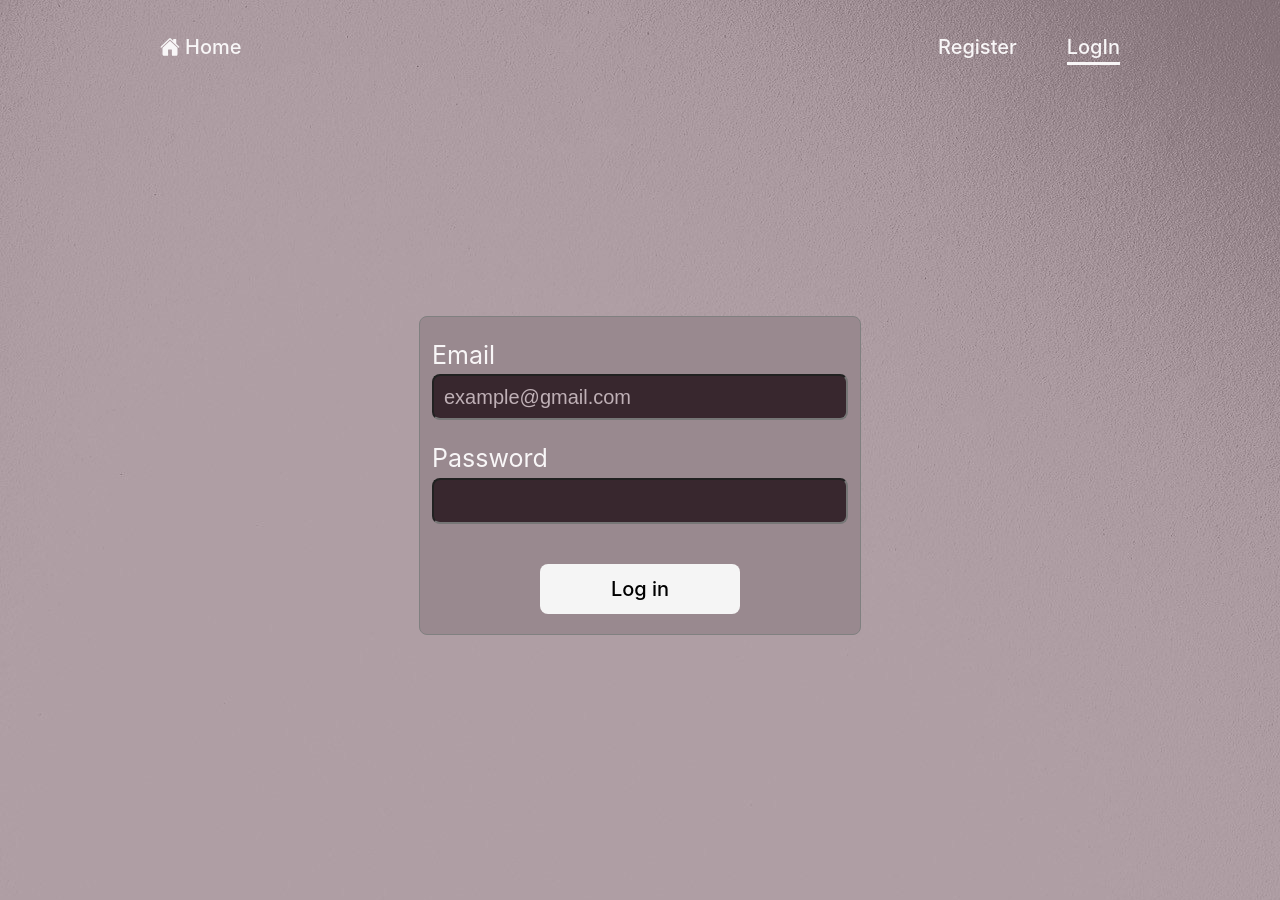
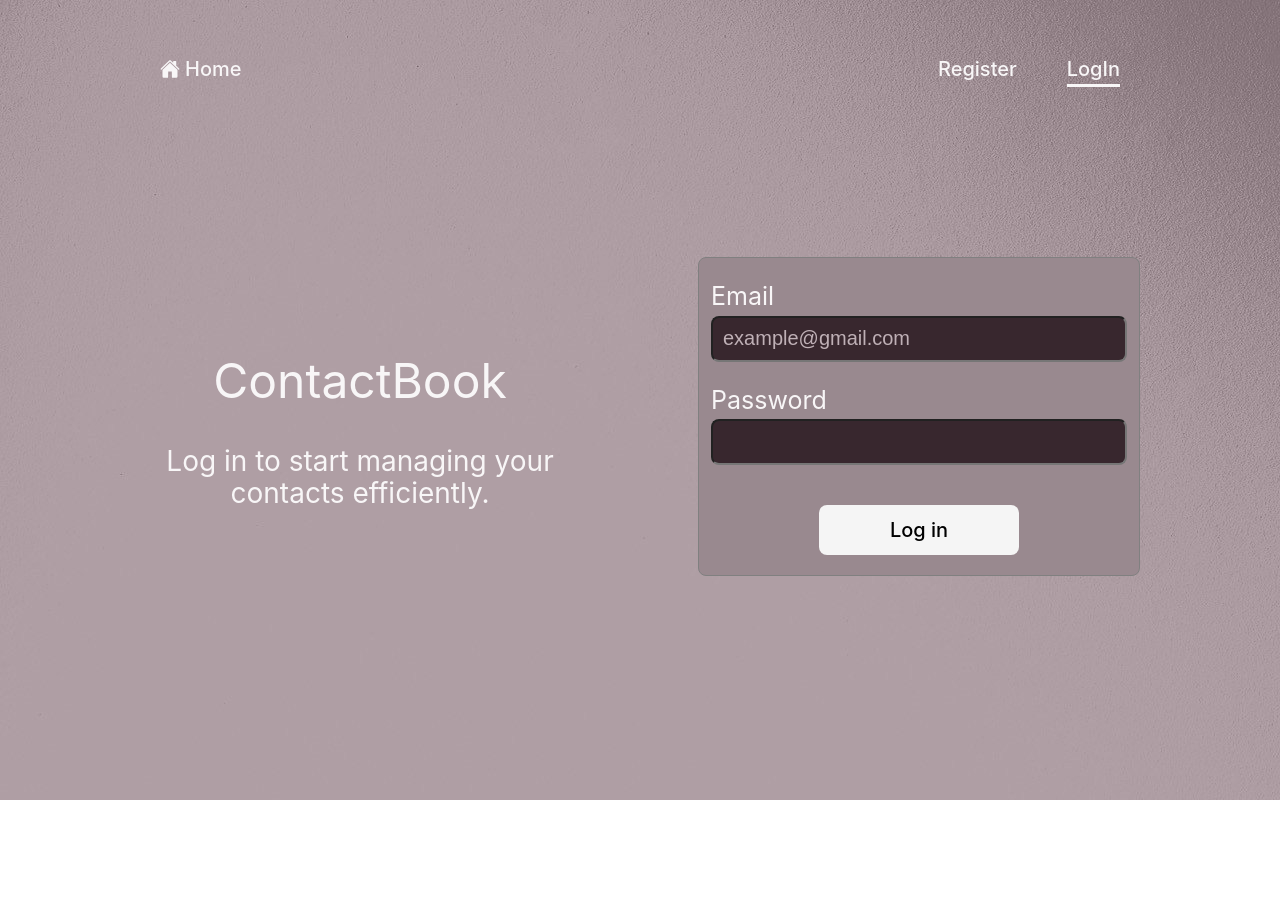
Before and after one commit to MrKrodbon/goit-react-hw-08, a React (Vite) app: page /login in a window 1280 px wide. Shown: the top 900 px of the page. After the commit the page ends 800 px from the top, so only its background shows below. Built offline with nearby package versions, Linux system fonts and the light colour scheme.

Commit message:
add styles

```diff
--- a/src/components/Contact/Contact.jsx
+++ b/src/components/Contact/Contact.jsx
@@ -4,11 +4,17 @@ import { FaPhoneAlt } from "react-icons/fa";
 import { useDispatch } from "react-redux";
 import { deleteContact } from "../../redux/contacts/operations";
 
+import { FaRegTrashAlt } from "react-icons/fa";
+import { FaUserEdit } from "react-icons/fa";
+
 const Contact = ({ contact: { id, name, number } }) => {
   const dispatch = useDispatch();
 
   const onDeleteContactHandler = () => {
     dispatch(deleteContact(id));
+  };
+  const onEditContactHandler = () => {
+    // dispatch(deleteContact(id));
   };
 
   return (
@@ -23,13 +29,22 @@ const Contact = ({ contact: { id, name, number } }) => {
           {number}
         </p>
       </div>
-      <button
-        type="button"
-        className={styles.contactControlBtn}
-        onClick={onDeleteContactHandler}
-      >
-        Delete
-      </button>
+      <div className={styles.contactControlBtnsWrapper}>
+        <button
+          type="button"
+          className={styles.contactEditBtn}
+          onClick={onEditContactHandler}
+        >
+          <FaUserEdit />
+        </button>
+        <button
+          type="button"
+          className={styles.contactDeleteBtn}
+          onClick={onDeleteContactHandler}
+        >
+          <FaRegTrashAlt />
+        </button>
+      </div>
     </div>
   );
 };
--- a/src/components/Contact/Contact.module.css
+++ b/src/components/Contact/Contact.module.css
@@ -5,10 +5,16 @@
   align-items: center;
   height: 80px;
   width: 350px;
-  border: 1px solid black;
+  border: 1px solid gray;
   border-radius: 8px;
-  background-color: #99898f;
+  background-color: #a49aa4;
   padding: 10px;
+}
+
+.contactControlBtnsWrapper {
+  display: flex;
+  flex-direction: row;
+  gap: 10px;
 }
 
 .contactInfo {
@@ -24,7 +30,8 @@
   font-weight: bold;
 }
 
-.contactControlBtn {
+.contactDeleteBtn,
+.contactEditBtn {
   background-color: whitesmoke;
   color: black;
   display: flex;
@@ -37,8 +44,13 @@
   transition: background-color 0.5s ease, color 0.5s ease;
 }
 
-.contactControlBtn:hover {
+.contactDeleteBtn:hover {
   background-color: #da888d;
+  color: white;
+}
+
+.contactEditBtn:hover {
+  background-color: #bfb0b6;
   color: white;
 }
 
--- a/src/pages/ContactsPage/ContactsPage.jsx
+++ b/src/pages/ContactsPage/ContactsPage.jsx
@@ -17,8 +17,10 @@ const ContactsPage = () => {
   return (
     <div className={styles.contactsPageWrapper}>
       <ContactForm />
-      <SearchBox />
-      <ContactList />
+      <div className={styles.contactsPageSearchWrapper}>
+        <SearchBox />
+        <ContactList />
+      </div>
     </div>
   );
 };
--- a/src/pages/ContactsPage/ContactsPage.module.css
+++ b/src/pages/ContactsPage/ContactsPage.module.css
@@ -1,7 +1,18 @@
 .contactsPageWrapper {
   margin-top: 100px;
-  min-height: 100vh;
+  min-height: 80vh;
   display: flex;
-  flex-direction: column;
+  flex-direction: row;
+  justify-content: space-between;
   align-items: start;
 }
+
+.contactsPageSearchWrapper {
+  border-radius: 8px;
+  border: 1px solid gray;
+  background-color: #99898f;
+  height: 568px;
+  padding: 20px;
+  overflow: auto;
+  scroll-behavior: smooth;
+}
--- a/src/pages/HomePage/HomePage.jsx
+++ b/src/pages/HomePage/HomePage.jsx
@@ -3,7 +3,7 @@ import styles from "./HomePage.module.css";
 const HomePage = () => {
   return (
     <div className={styles.homePageWrapper}>
-      <p className={styles.mainTitle}>Contact book</p>
+      <p className={styles.mainTitle}>ContactBook</p>
       <p className={styles.secondTitle}>
         Go-To Online Contact Book for Easy Contact Management
       </p>
--- a/src/pages/HomePage/HomePage.module.css
+++ b/src/pages/HomePage/HomePage.module.css
@@ -1,5 +1,5 @@
 .homePageWrapper {
-  min-height: 100vh;
+  min-height: 80vh;
   display: flex;
   flex-direction: column;
   align-items: center;
--- a/src/pages/LoginPage/LoginPage.jsx
+++ b/src/pages/LoginPage/LoginPage.jsx
@@ -5,6 +5,10 @@ import styles from "./LoginPage.module.css";
 const LoginPage = () => {
   return (
     <div className={styles.loginPageWrapper}>
+      <div className={styles.loginDescription}>
+        <p className={styles.logo}>ContactBook</p>
+        <p className={styles.description}>Log in to start managing your contacts efficiently.</p>
+      </div>
       <LoginForm />
     </div>
   );
--- a/src/pages/LoginPage/LoginPage.module.css
+++ b/src/pages/LoginPage/LoginPage.module.css
@@ -1,7 +1,23 @@
 .loginPageWrapper {
-  min-height: 100vh;
+  min-height: 80vh;
+  width: 980px;
   display: flex;
-  flex-direction: column;
+  flex-direction: row;
   align-items: center;
-  justify-content: center;
+  gap: 40px;
+  justify-content: space-between;
 }
+
+.description {
+  font-size: 28px;
+  font-weight: normal;
+  line-height: 32px;
+  width: 400px;
+}
+
+.logo {
+  font-size: 48px;
+  font-weight: normal;
+  line-height: 32px;
+  width: 400px;
+}
--- a/src/pages/RegistrationPage/RegistrationPage.jsx
+++ b/src/pages/RegistrationPage/RegistrationPage.jsx
@@ -5,6 +5,7 @@ import styles from "./RegistrationPage.module.css";
 const RegistrationPage = () => {
   return (
     <div className={styles.registerPageWrapper}>
+        <p className={styles.logo}>ContactBook</p>
       <RegistrationForm />
     </div>
   );
--- a/src/pages/RegistrationPage/RegistrationPage.module.css
+++ b/src/pages/RegistrationPage/RegistrationPage.module.css
@@ -1,7 +1,14 @@
 .registerPageWrapper {
-  min-height: 100vh;
+  min-height: 80vh;
   display: flex;
   flex-direction: column;
   align-items: center;
   justify-content: center;
 }
+
+.logo {
+  font-size: 48px;
+  font-weight: normal;
+  line-height: 32px;
+  width: 400px;
+}
```
Also changed, not shown: 1 other file (tests, documents, lock files or other folders).
